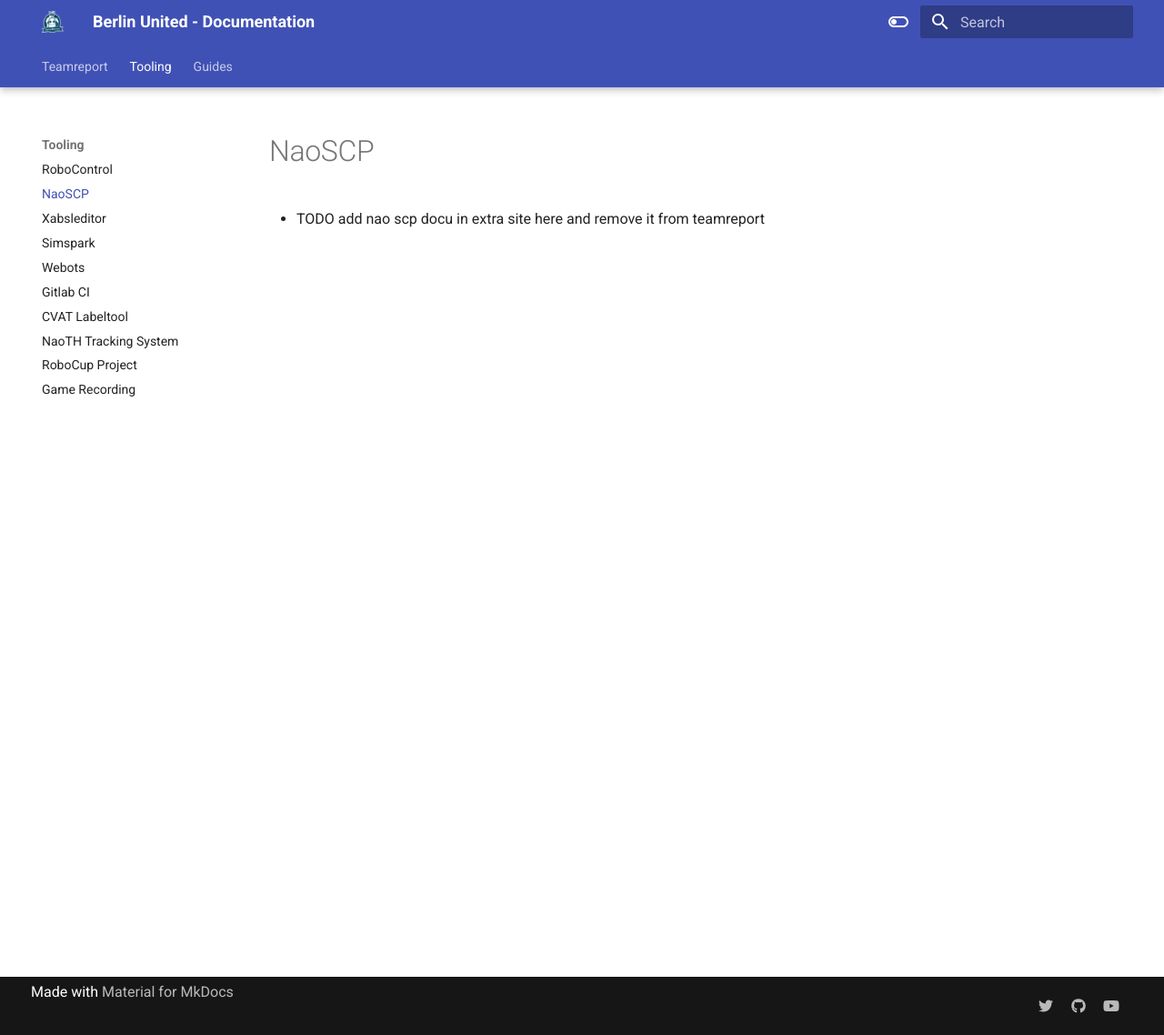
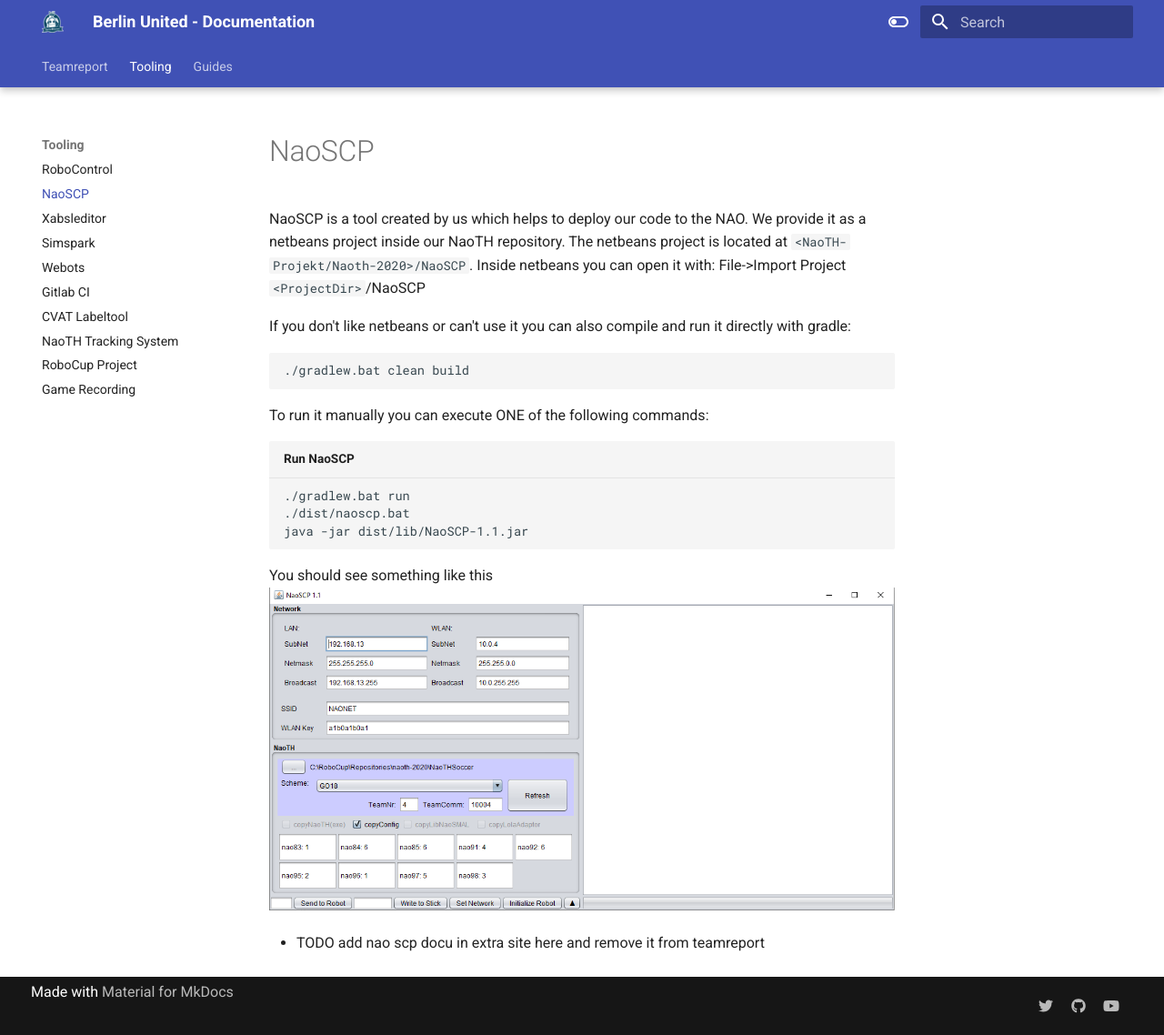
Before and after one commit to BerlinUnited/berlinunited.github.io, an MkDocs documentation site: the page built from docs/naoth_tools/naoscp.md, in a window 1280 px wide and 1138 px high. Shown: the whole window at 91% size. Built offline with MkDocs 1.6.1 and Material for MkDocs 9.7.7, drawn with Linux system fonts in a browser that asks for light colours.

Commit message:
improve naoscp docs

````diff
--- a/docs/naoth_tools/naoscp.md
+++ b/docs/naoth_tools/naoscp.md
@@ -1,2 +1,20 @@
 # NaoSCP
+NaoSCP is a tool created by us which helps to deploy our code to the NAO. We provide it as a netbeans project inside
+our NaoTH repository. The netbeans project is located at `<NaoTH-Projekt/Naoth-2020>/NaoSCP`. Inside netbeans you can
+open it with: File->Import Project `<ProjectDir>`/NaoSCP
+
+If you don't like netbeans or can't use it you can also compile and run it directly with gradle:
+```bash
+./gradlew.bat clean build
+```
+To run it manually you can execute ONE of the following commands:
+
+``` sh title="Run NaoSCP"
+./gradlew.bat run
+./dist/naoscp.bat
+java -jar dist/lib/NaoSCP-1.1.jar
+```
+You should see something like this
+![NaoSCP startscreen](../img/naoscp/naoscp_start.png)
+
 - TODO add nao scp docu in extra site here and remove it from teamreport
--- a/mkdocs.yml
+++ b/mkdocs.yml
@@ -67,6 +67,8 @@
   - admonition
   - pymdownx.tabbed
   - pymdownx.details
+  - pymdownx.snippets
+  - pymdownx.superfences
   - pymdownx.arithmatex:
       generic: true
   #- stella.tilde2
````
Also changed, not shown: docs/guides/naoth_code_setup.md (+1 -6 lines), docs/img/naoscp/naoscp_start.png (added).
